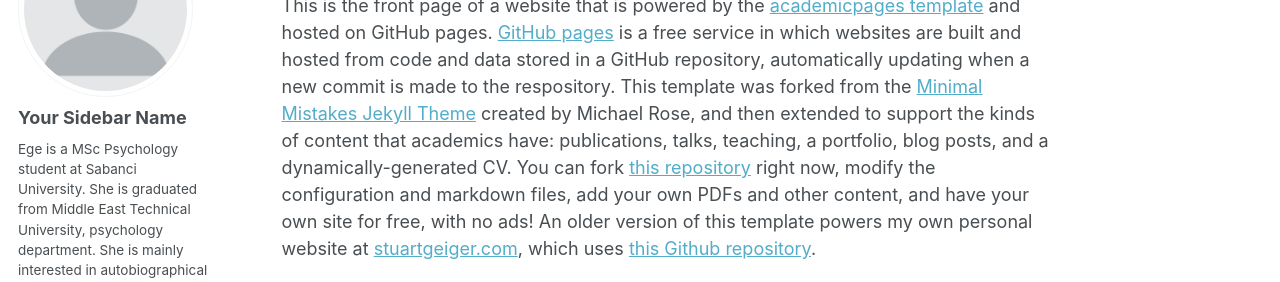
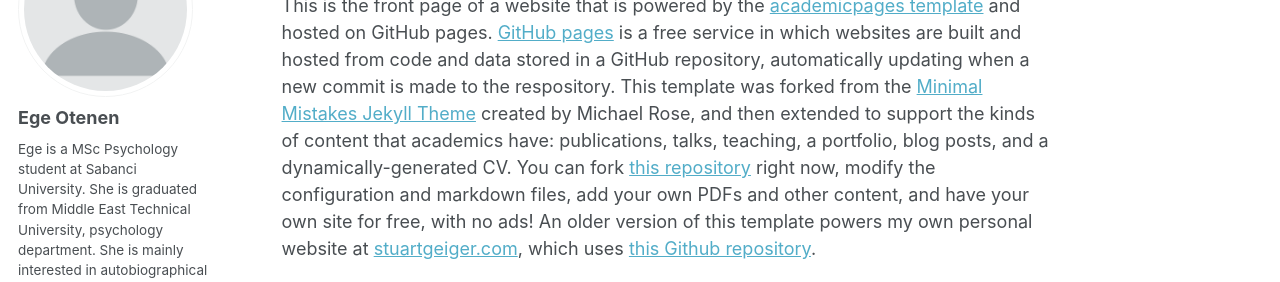
Before and after one commit to egeotenen/egeotenen.github.io, a Jekyll site: the page built from _pages/about.md, in a window 1280 px wide. Shown: the part 196-478 px from the top of the page. Built offline with Jekyll 4.4.1, drawn with Linux system fonts in a browser that asks for light colours; some web fonts are replaced.

```diff
--- a/_config.yml
+++ b/_config.yml
@@ -80,7 +80,7 @@ analytics:
 
 # Site Author
 author:
-  name             : "Your Sidebar Name"
+  name             : "Ege Otenen"
   avatar           : "profile.png"
   bio              : "Ege is a MSc Psychology student at Sabanci University. She is graduated from Middle East Technical University, psychology department. She is mainly interested in autobiographical memory and the effect of individual differences such as visual imagery, spatial ability on memory. During her undergraduate years, she completed internships in several labs at METU and Aarhus University. She is enthusiastic about learning and combining different techniques (Physiological, Computational, Behavioral) in memory research."
   location         : "Istanbul / TURKEY "
```
Also changed, not shown: images/ege_picture.png (added).
